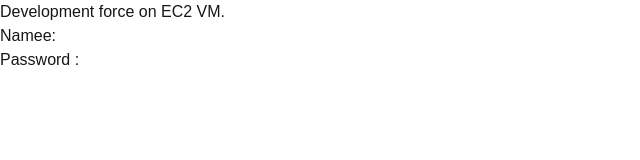
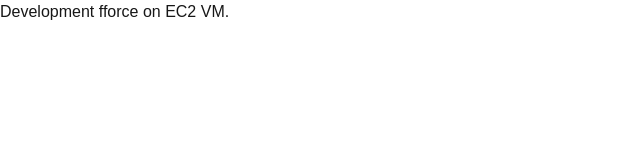
Before and after one commit to kartik-giri/week25_turborepo, a Next.js app in the folder apps/next-app/: page / in a window 1280 px wide. Shown: the top 160 px of the page, without its empty margins (0-640 px from the left). Built offline with nearby package versions, Linux system fonts and the light colour scheme; no server answers; the database is empty.

Commit message:
remvoed db call from next app

```diff
--- a/apps/next-app/app/page.tsx
+++ b/apps/next-app/app/page.tsx
@@ -1,13 +1,13 @@
 import { prisma } from "@repo/db"
 
 const Home = async ()=>{
-  const user = await prisma.user.findFirst()
+  // const user = await prisma.user.findFirst()
   return (
     <>
-    <h1>Development force on EC2 VM.</h1>
+    <h1>Development fforce on EC2 VM.</h1>
     {/* ? option chaning means if user exist render user if null or undefined just redner undefined */}
-    <h1>Namee: {user?.username}</h1>
-    <h1>Password : {user?.email}</h1>
+    {/* <h1>Namee: {user?.username}</h1>
+    <h1>Password : {user?.email}</h1> */}
     </>
   )
 }
```
